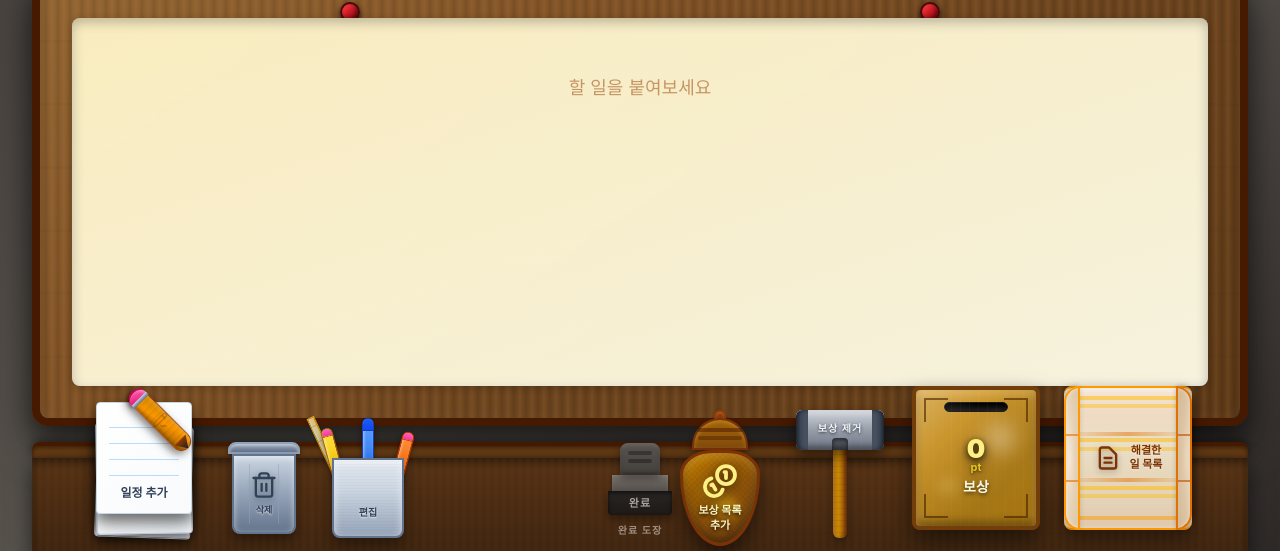
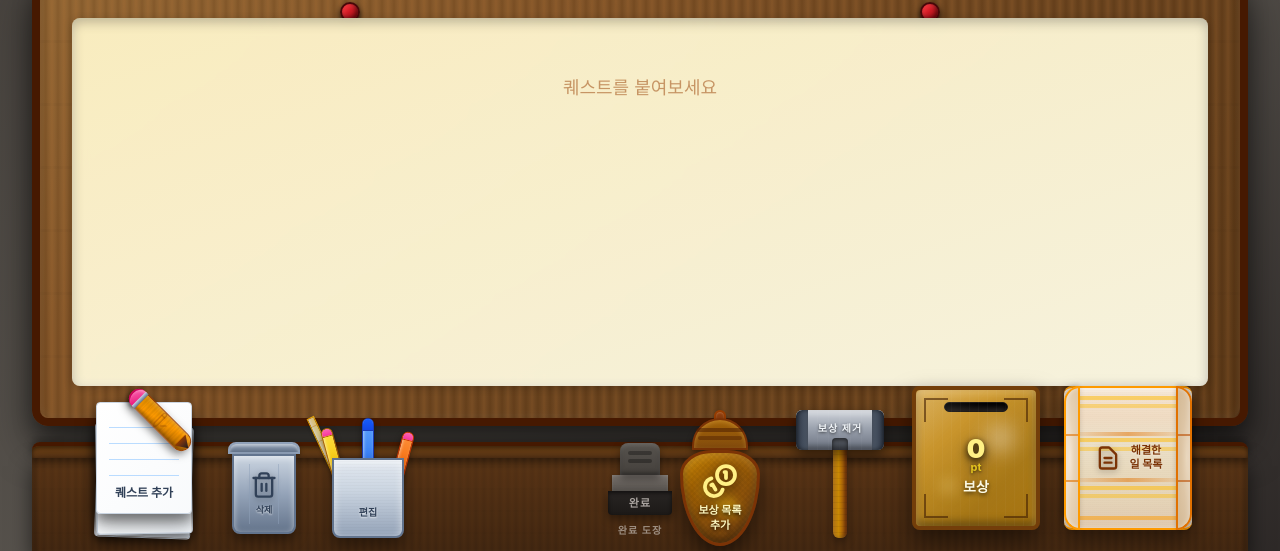
Before and after one commit to eueuehshsj/LIFERPG, a React (Vite) app: page / in a window 1280 px wide. Shown: the part 166-717 px from the top of the page. Built offline with nearby package versions, Linux system fonts and the light colour scheme.

Commit message:
fix: UI 텍스트 '일정'/'할 일' → '퀘스트' 통일 (close #55)
Co-Authored-By: Claude Sonnet 4.6 <noreply@anthropic.com>

```diff
--- a/src/app/App.tsx
+++ b/src/app/App.tsx
@@ -223,15 +223,15 @@ export default function App() {
                   }}
                 >
                   {completeMode
-                    ? '완료할 일정을 클릭하세요'
+                    ? '완료할 퀘스트를 클릭하세요'
                     : deleteMode
-                    ? '삭제할 일정을 클릭하세요'
-                    : '편집할 일정을 클릭하세요'}
+                    ? '삭제할 퀘스트를 클릭하세요'
+                    : '편집할 퀘스트를 클릭하세요'}
                 </div>
               </div>
             )}
             {tasks.length === 0 ? (
-              <p className="text-center text-amber-800/50 text-lg mt-8">할 일을 붙여보세요</p>
+              <p className="text-center text-amber-800/50 text-lg mt-8">퀘스트를 붙여보세요</p>
             ) : (
               <div className="flex flex-wrap gap-4">
                 {tasks.map((task, idx) => {
@@ -430,7 +430,7 @@ export default function App() {
           <div className="absolute -top-20 left-0 right-0 flex justify-between items-end px-12">
             {/* 왼쪽 버튼 그룹 */}
             <div className="flex gap-4 items-end">
-              {/* ① 일정 추가 버튼 - 종이더미 + 연필 */}
+              {/* ① 퀘스트 추가 버튼 - 종이더미 + 연필 */}
               <button className="group relative hover:scale-105 transition-transform" onClick={() => setShowAddModal(true)}>
                 <div className="relative w-32 h-40 flex items-end justify-center">
                   <div className="relative w-28 h-32">
@@ -448,7 +448,7 @@ export default function App() {
                       <div className="absolute top-14 left-3 right-3 h-px bg-blue-300/60" />
                       <div className="absolute top-18 left-3 right-3 h-px bg-blue-300/60" />
                       <div className="absolute bottom-3 left-0 right-0 flex justify-center">
-                        <span className="text-slate-700 font-bold text-xs" style={{ textShadow: '0 1px 2px rgba(255,255,255,0.8)' }}>일정 추가</span>
+                        <span className="text-slate-700 font-bold text-xs" style={{ textShadow: '0 1px 2px rgba(255,255,255,0.8)' }}>퀘스트 추가</span>
                       </div>
                     </div>
                     {/* 연필 */}
@@ -471,7 +471,7 @@ export default function App() {
                 </div>
               </button>
 
-              {/* ② 일정 삭제 버튼 - 휴지통 */}
+              {/* ② 퀘스트 삭제 버튼 - 휴지통 */}
               <button className="group relative hover:scale-105 transition-transform" onClick={() => { setDeleteMode((v) => !v); setCompleteMode(false); setEditMode(false); }}>
                 <div className="relative w-20 h-32 flex items-end justify-center">
                   <div className="relative w-16 h-24">
@@ -492,7 +492,7 @@ export default function App() {
                 </div>
               </button>
 
-              {/* ③ 일정 편집 버튼 - 연필꽂이 */}
+              {/* ③ 퀘스트 편집 버튼 - 연필꽂이 */}
               <button className="group relative hover:scale-105 transition-transform" onClick={() => { setEditMode((v) => !v); setCompleteMode(false); setDeleteMode(false); }}>
                 <div className="relative w-24 h-32 flex items-end justify-center">
                   <div className="relative w-20 h-28">
--- a/src/app/components/AddTaskModal.tsx
+++ b/src/app/components/AddTaskModal.tsx
@@ -134,7 +134,7 @@ export default function AddTaskModal({ onClose, onSubmit, editingTask }: Props)
                 ─── 투두퀘스트 ───
               </div>
               <div className="font-black text-2xl mt-1" style={{ fontFamily: 'serif', color: '#1c1917' }}>
-                {isEdit ? '일정 수정증' : '일정 접수증'}
+                {isEdit ? '퀘스트 수정증' : '퀘스트 접수증'}
               </div>
               <div style={{ fontFamily: 'monospace', fontSize: '10px', color: '#a8a29e', letterSpacing: '0.2em', marginTop: '2px' }}>
                 QUEST REGISTRATION FORM
@@ -150,7 +150,7 @@ export default function AddTaskModal({ onClose, onSubmit, editingTask }: Props)
                 <input
                   value={title}
                   onChange={(e) => setTitle(e.target.value)}
-                  placeholder="할 일을 입력하세요"
+                  placeholder="퀘스트를 입력하세요"
                   className="w-full bg-transparent border-b-2 border-stone-300 focus:border-amber-700 outline-none pb-1 text-stone-800 placeholder-stone-300 transition-colors"
                   style={{ fontFamily: 'serif', fontSize: '15px' }}
                 />
```
